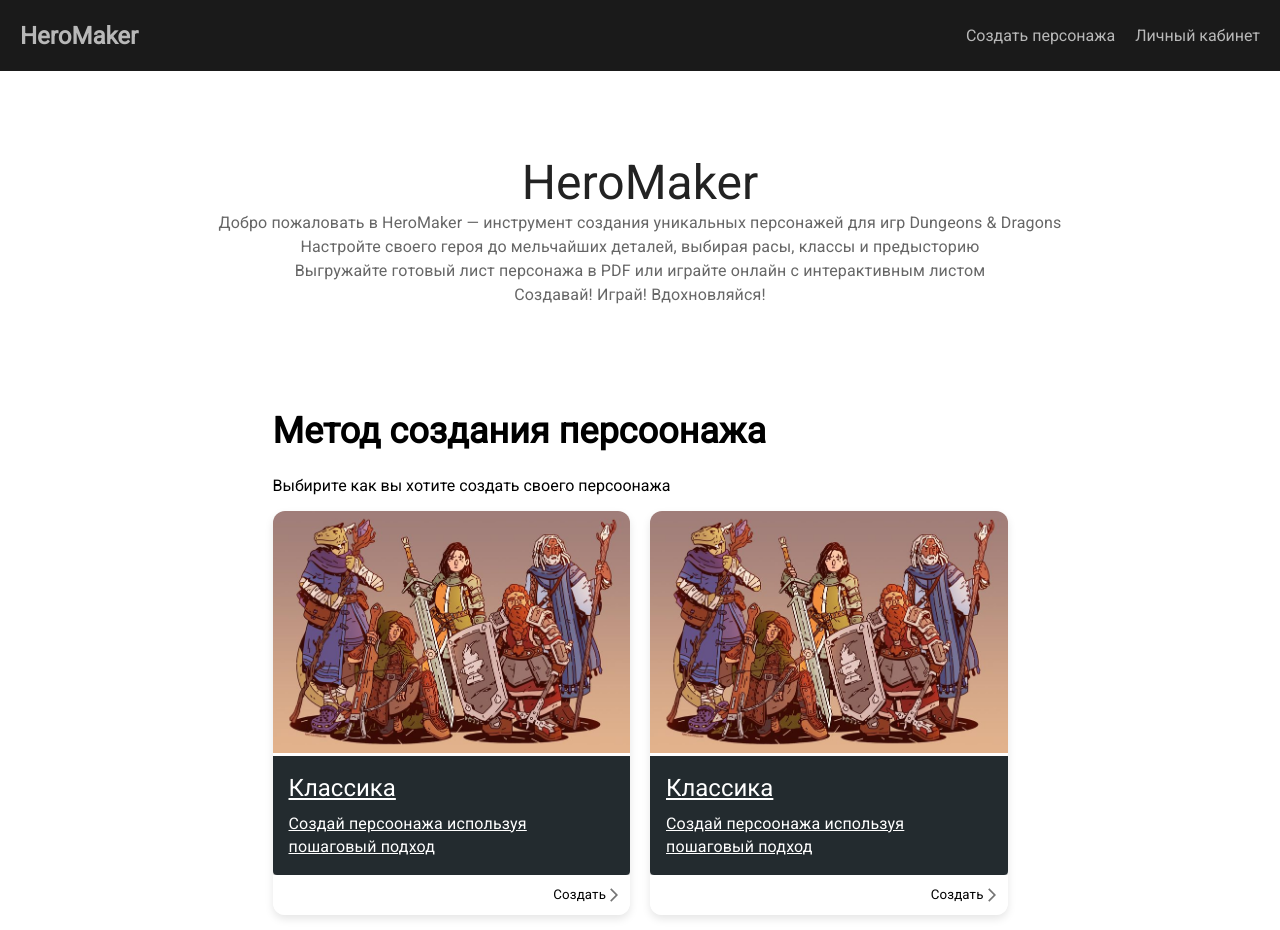
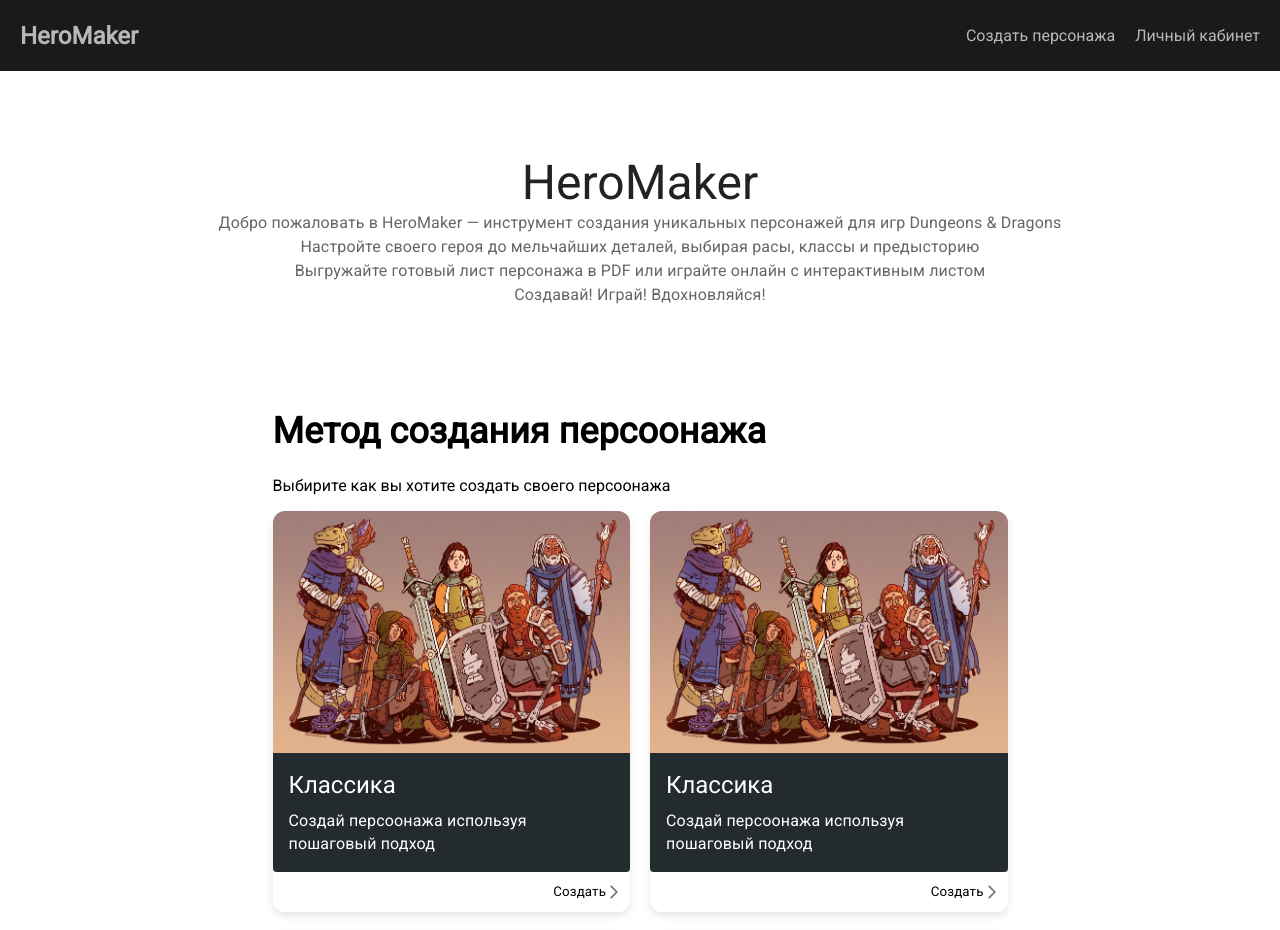
Before and after one commit to ArthurFloyd/character-sheet, a Next.js app: page / in a window 1280 px wide. Shown: the top 930 px of the page. Built offline with nearby package versions, Linux system fonts and the light colour scheme.

Commit message:
fix style card

```diff
--- a/src/app/page.tsx
+++ b/src/app/page.tsx
@@ -1,5 +1,3 @@
-// import {Typography, Box, Container} from '@mui/material';
-
 import s from './Home.module.scss';
 
 import Greetings from '@/components/pages/home/Greetings';
--- a/src/components/pages/home/Building/Building.module.scss
+++ b/src/components/pages/home/Building/Building.module.scss
@@ -1,5 +1,3 @@
-.building__page {
-}
 .container {
   padding: 15px;
   h1 {
@@ -8,31 +6,10 @@
   p {
     font-size: 16px;
   }
-  .content {
-    // padding-left: 16px;
-  }
 }
 .card {
-  // box-sizing: border-box;
   display: grid;
   grid-template-columns: repeat(auto-fill, minmax(280px, 1fr));
   grid-gap: 20px;
   align-items: stretch;
-  // flex-flow: wrap;
-  // width: calc(100% + 16px);
-  // margin-left: 16px;
 }
-.containe {
-  // flex: 1;
-  // display: grid;
-  // grid-template-columns: repeat(auto-fit, minmax(550px, 1fr));
-
-  // grid-template-rows: repeat(2, auto); /* Адаптивные колонки */
-  // // grid-template-columns: repeat(2, auto); /* Два ряда */
-
-  // gap: 20px;
-  // padding: 20px;
-
-  // max-width: 1200px;
-  // margin: 0 auto;
-}
--- a/src/components/pages/home/Building/index.tsx
+++ b/src/components/pages/home/Building/index.tsx
@@ -21,15 +21,11 @@ import charactersParty1 from '@/public/images/charactersParty1.jpeg';
 const Building = () => {
   // const cardImage = buildingImages[Math.floor(getRandomArbitrary(0, 4))];
   return (
-    <div className={s.building__page}>
     <div className={s.container}>
-        {/* <div className={s.text}> */}
       <h1>Mетод создания персоонажа</h1>
       <p>Выбирите как вы хотите создать своего персоонажа</p>
-        {/* </div> */}
-        {/* <div className={s.containe}> */}
       <div className={s.card}>
-          <div className={s.content}>
+        <div>
           <Card
             image={charactersParty1}
             title={'Классика'}
@@ -71,8 +67,6 @@ const Building = () => {
         </div>
       </div>
     </div>
-    </div>
-    // </div>
   );
 };
 
--- a/src/components/shared/Card/Card.module.scss
+++ b/src/components/shared/Card/Card.module.scss
@@ -4,24 +4,20 @@
   box-shadow: 0 4px 8px rgba(0, 0, 0, 0.1);
   overflow: hidden;
   transition: transform 0.3s ease;
-  // padding-left: 16px;
-  // height: 100%;
 
   &:hover {
-    transform: translateY(-10px); /* Лёгкая анимация при наведении */
+    transform: translateY(-10px);
   }
-
   .content {
     color: white;
     background-color: rgb(35, 43, 47);
-    // padding: 16px;
+    text-decoration: none;
+    margin-top: 0;
   }
   img {
-    // width: 100%;
     max-width: 100%;
     height: auto;
-    // height: 200px;
-    // display: block;
+    display: block;
   }
   .brg__button {
     border-radius: 0px 0px 10px 10px;
@@ -32,7 +28,6 @@
     display: flex;
     justify-content: flex-end;
     align-items: center;
-    // margin-top: auto;
     padding: 8px;
     .text {
       color: black;
--- a/src/components/shared/Card/Card.tsx
+++ b/src/components/shared/Card/Card.tsx
@@ -35,19 +35,9 @@ const Card = ({
     <div className={s.container}>
       <Link href={pathRouter} legacyBehavior>
         <a className={s.content}>
-          {/* <div> */}
           <MuiCard className={s.card}>
             <CardActionArea className={s.image}>
-              {image ? (
-                <Image
-                  aria-hidden
-                  src={image}
-                  alt={alt}
-                  // layout="intrinsic"
-                  // width={600}
-                  // height={400}
-                />
-              ) : null}
+              {image ? <Image aria-hidden src={image} alt={alt} /> : null}
 
               <CardContent className={s.content}>
                 <Typography gutterBottom variant="h5" component="div">
@@ -63,7 +53,6 @@ const Card = ({
               <ArrowForwardIosOutlinedIcon className={s.arrow} />
             </div>
           </CardActionArea>
-          {/* </div> */}
         </a>
       </Link>
     </div>
```
Also changed, not shown: src/app/Home.module.scss (+1 -40 lines). Lines whose indentation alone changed are shown as unchanged.
